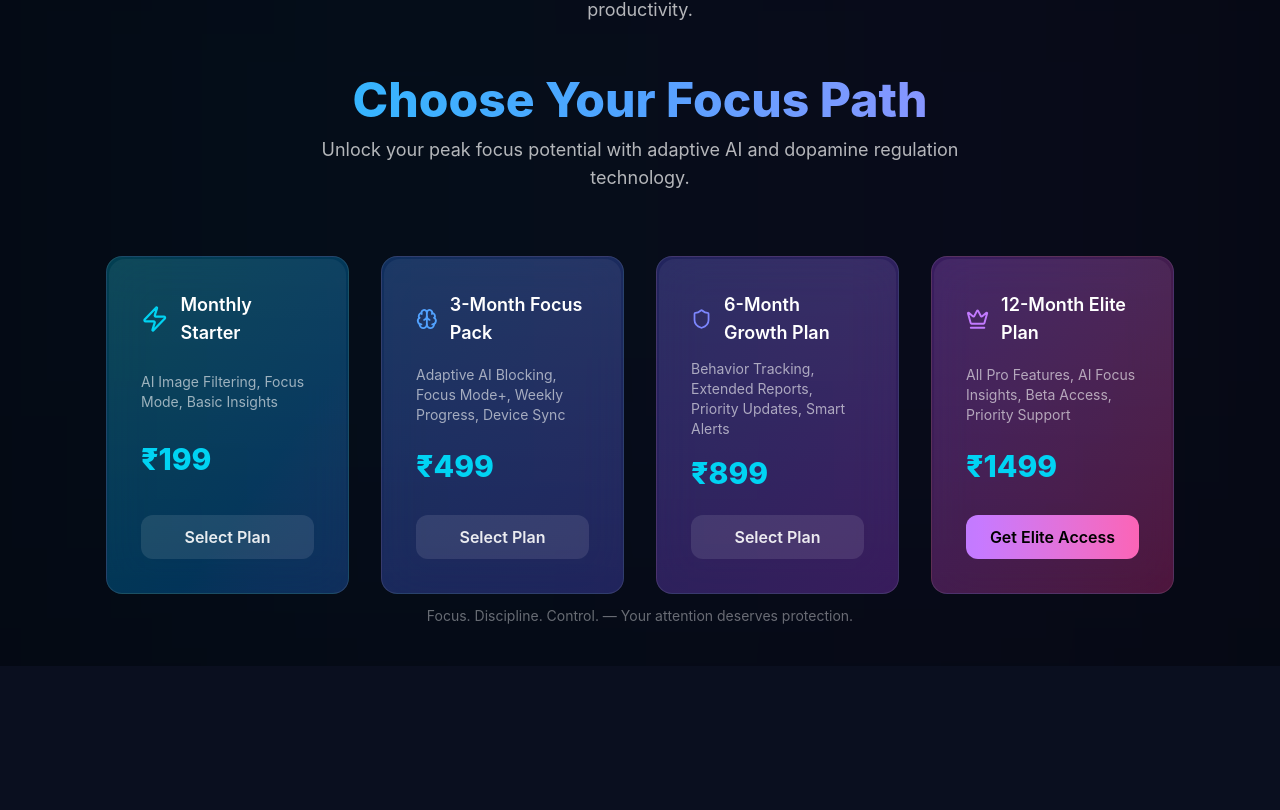
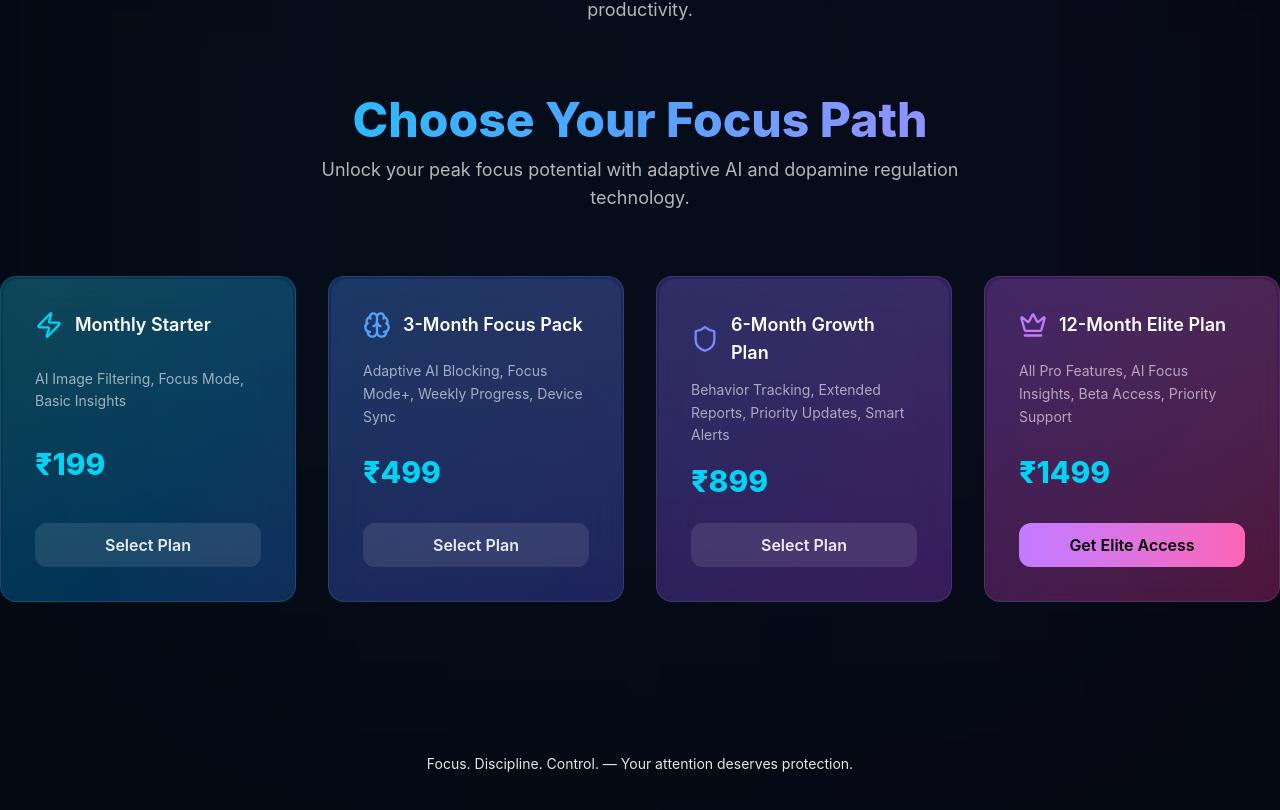
Before and after one commit to arfatkazi/dopeguard, a React (Vite) app in the folder frontend/: page /pricing in a window 1280 px wide. Shown: the part 368-1178 px from the top of the page. Before the commit the page ends 1034 px from the top, so only its background shows below. Built offline with nearby package versions, Linux system fonts and the light colour scheme; no server answers.

Commit message:
fix  email send to users

```diff
--- a/frontend/src/components/PricingSection.jsx
+++ b/frontend/src/components/PricingSection.jsx
@@ -56,7 +56,7 @@ export default function PricingSection() {
   ];
 
   return (
-    <section className="relative py-28 overflow-hidden -m-35 ">
+    <section className="relative py-28 overflow-hidden px-4 sm:px-6 lg:px-0 ">
       <motion.div
         className="text-center mb-16 relative z-10"
         initial={{ opacity: 0, y: 25 }}
@@ -67,13 +67,13 @@ export default function PricingSection() {
         <h2 className="text-4xl sm:text-5xl font-extrabold bg-gradient-to-r from-cyan-400 via-blue-400 to-purple-400 bg-clip-text text-transparent">
           Choose Your Focus Path
         </h2>
-        <p className="text-white/70 mt-3 max-w-2xl mx-auto text-lg">
+        <p className="text-white/70 mt-3 max-w-2xl mx-auto text-base sm:text-lg">
           Unlock your peak focus potential with adaptive AI and dopamine
           regulation technology.
         </p>
       </motion.div>
 
-      <div className="container grid md:grid-cols-2 lg:grid-cols-4 gap-8 relative z-10">
+      <div className="max-w-7xl mx-auto grid sm:grid-cols-2 lg:grid-cols-4 gap-6 sm:gap-8">
         {plans.map((plan, i) => (
           <motion.div
             key={plan.title}
@@ -83,7 +83,7 @@ export default function PricingSection() {
             transition={{ duration: 0.6, delay: i * 0.1 }}
             className={`relative rounded-2xl p-[2px] bg-gradient-to-br ${plan.color} border border-white/10 backdrop-blur-xl`}
           >
-            <div className="bg-gradient-to-b from-white/5 to-white/0 rounded-2xl p-8 h-full flex flex-col justify-between">
+            <div className="bg-gradient-to-b from-white/5 to-white/0 rounded-2xl p-6 sm:p-8 h-full flex flex-col justify-between">
               <div className="flex items-center gap-3 mb-3">
                 {plan.icon}
                 <h3 className="text-lg font-semibold text-white">
@@ -91,7 +91,7 @@ export default function PricingSection() {
                 </h3>
               </div>
 
-              <p className="text-white/60 text-sm mb-4">
+              <p className="text-white/60 text-sm mb-4 leading-relaxed">
                 {plan.features.join(", ")}
               </p>
 
--- a/frontend/src/pages/Pricing.jsx
+++ b/frontend/src/pages/Pricing.jsx
@@ -48,7 +48,7 @@ export default function Pricing() {
           />
 
           {/* Subtitle */}
-          <p className="text-white/70 max-w-2xl mx-auto text-lg leading-relaxed">
+          <p className="text-white/70 max-w-2xl mx-auto text-lg leading-relaxed -mb-30">
             Choose the perfect plan for your focus journey — from mindful
             starter to elite mastery. Every tier is built to protect your
             attention and enhance your productivity.
@@ -69,7 +69,7 @@ export default function Pricing() {
 
       {/* 🌙 Footer Note */}
       <motion.div
-        className="text-center py-10 text-white/40 text-sm"
+        className="text-center py-10 text-white/90 text-sm"
         initial={{ opacity: 0 }}
         animate={{ opacity: 1 }}
         transition={{ delay: 0.4, duration: 0.8 }}
```
Also changed, not shown: 2 other files (tests, documents, lock files or other folders).
